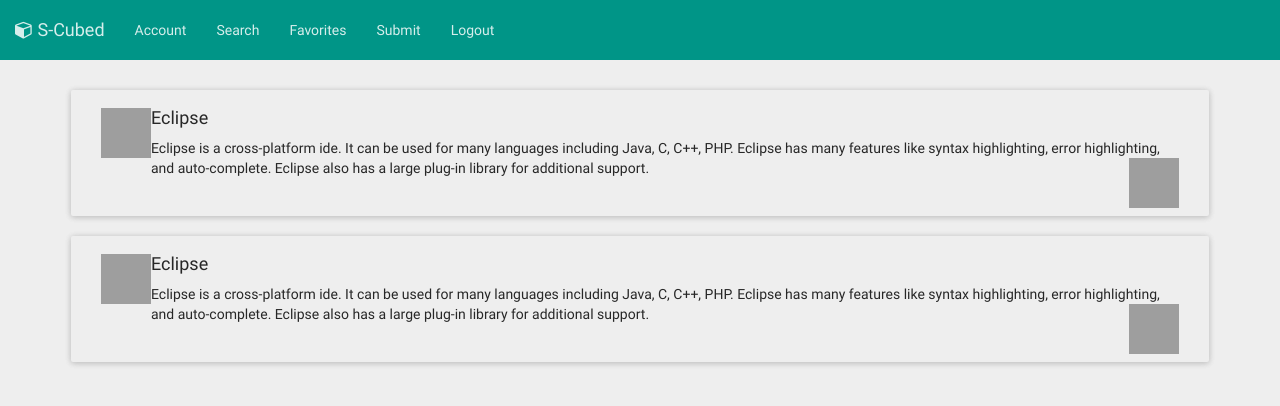
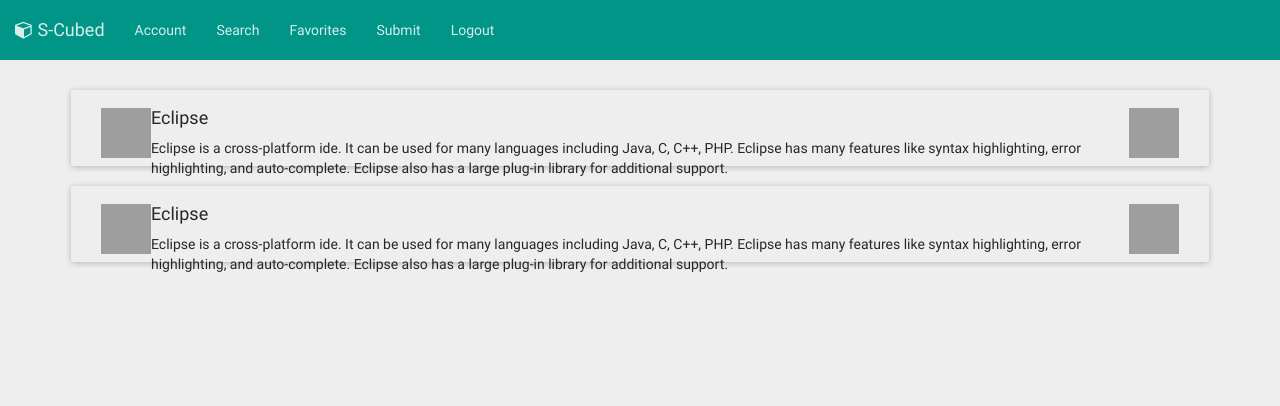
Before and after one commit to cheble/S-Cubed, a Jekyll site: the page built from SearchResults.html, in a window 1280 px wide. Shown: the top 406 px of the page. Built offline with Jekyll 4.4.1, drawn with Linux system fonts in a browser that asks for light colours; nearby versions of some CDN libraries; library files that are not in the unit come from our copies; Markdown is read by kramdown in place of the engine named in the settings; grey boxes are pictures that could not be loaded.

Commit message:
search results page

```diff
--- a/_includes/tile.html
+++ b/_includes/tile.html
@@ -4,13 +4,13 @@
       <div class="tile_img left">
           <img class="media-object tile_img" src="{{include.value.image}}">
       </div>
+      <div class="tile_img right">
+          <img class="media-object tile_img" src="{{include.value.image}}">
+      </div>
       <div class="tile_body">
         <h4>{{include.value.name}}</h4>
         <p>{{include.value.details}}</p>
       </div>
-      <div class="tile_img right">
-          <img class="media-object tile_img" src="{{include.value.image}}">
-      </div>
     </div>
   </a>
 </div>
```
